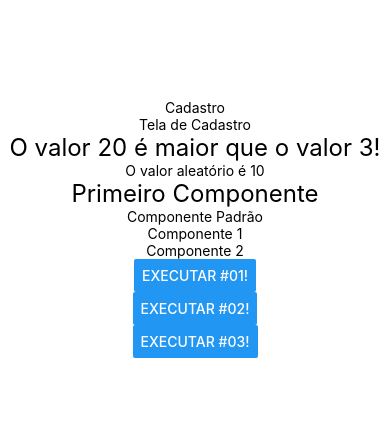
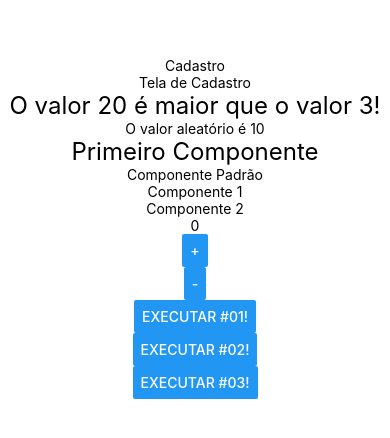
Before and after one commit to CauanDZN/exercicios-rn, a React Native app: screen / in a window 390 px wide. Shown: the part 194-632 px from the top of the page. Built offline with nearby package versions, Linux system fonts and the light colour scheme.

Commit message:
feat: usestate

```diff
--- a/src/App.js
+++ b/src/App.js
@@ -6,6 +6,7 @@
 import Aleatorio from "./components/Aleatorio";
 import Titulo from "./components/Titulo";
 import Botao from "./components/Botao";
+import Contador from "./components/Contador";
 
 function App() {
     return (
@@ -17,6 +18,7 @@
             <CompPadrao />
             <Comp1 />
             <Comp2 />
+            <Contador inicial={0} passo={1} />
             <Botao />
         </SafeAreaView>
     )
--- /dev/null
+++ b/src/components/Contador.js
@@ -0,0 +1,18 @@
+import React, { useState } from 'react'
+import { Text, Button } from 'react-native'
+import Estilo from './estilo'
+
+export default ({ inicial = 0, passo = 1 }) => {
+    const [numero, setNumero] = useState(inicial)
+
+    const inc = () => setNumero(numero + passo)
+    const dec = () => setNumero(numero - passo)
+
+    return (
+        <>
+            <Text style={Estilo.txtG}>{numero}</Text>
+            <Button title="+" onPress={inc} />
+            <Button title="-" onPress={dec} />
+        </>
+    )
+}
```
